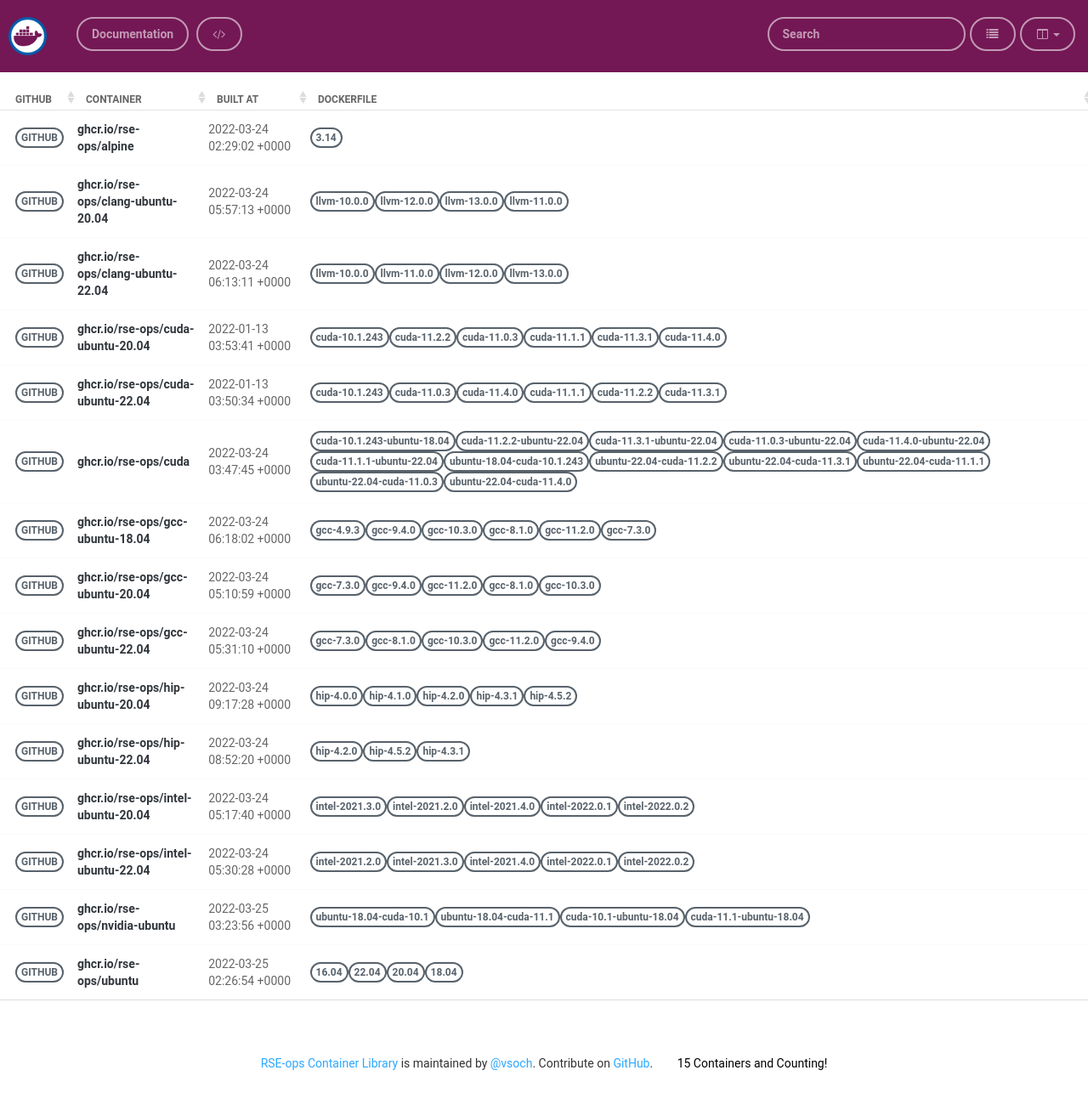
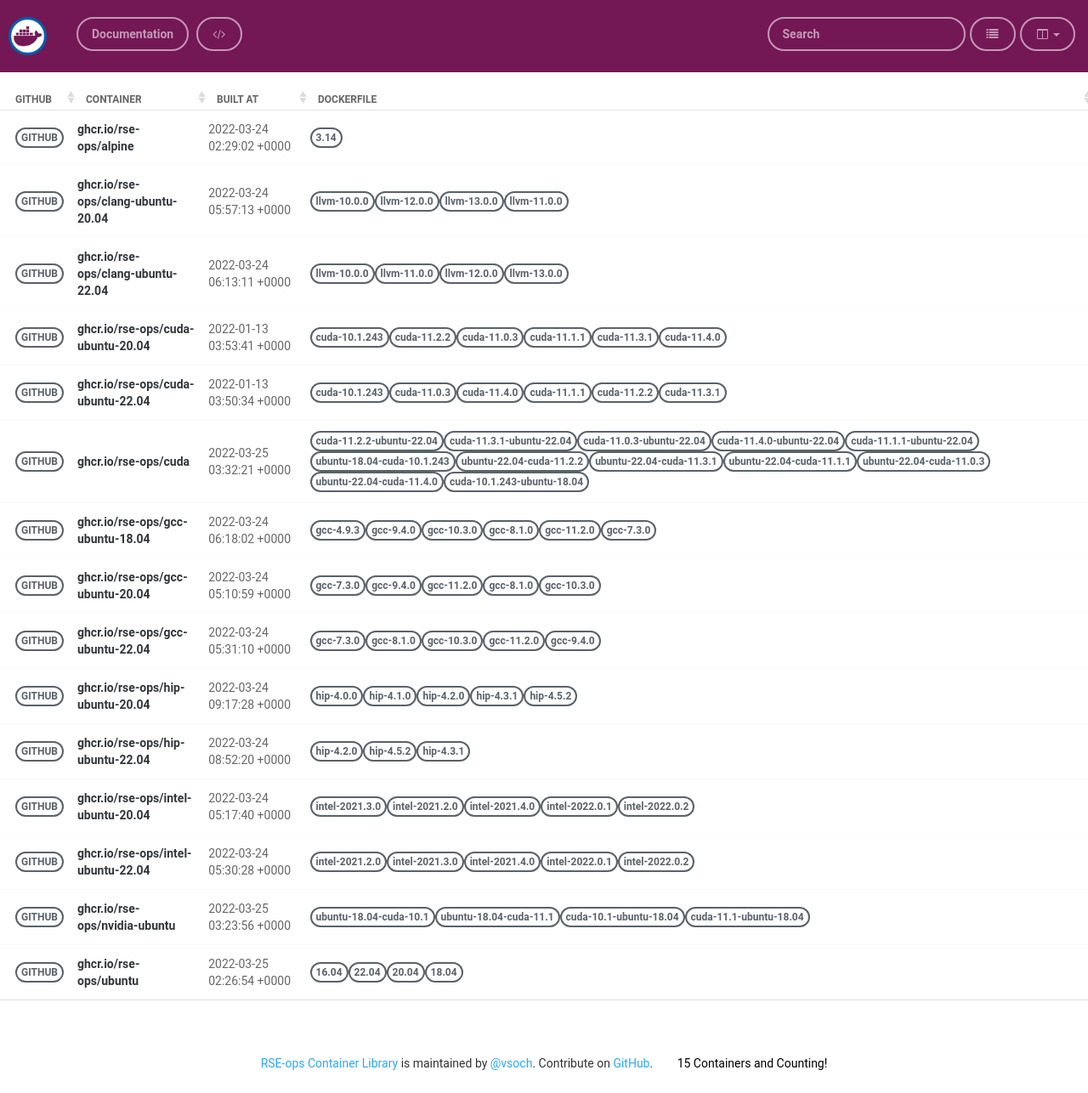
Before and after one commit to rse-ops/docker-images, a Jekyll site: the page built from pages/index.md, in a window 1280 px wide. Shown: the whole page at 85% size. Built offline with Jekyll 4.4.1, drawn with Linux system fonts in a browser that asks for light colours; nearby versions of some CDN libraries.

Commit message:
Automated push to update library 2022-03-25

```diff
--- a/_library/ghcr.io-rse-ops-cuda.md
+++ b/_library/ghcr.io-rse-ops-cuda.md
@@ -1,14 +1,11 @@
 ---
 layout: container
 name: ghcr.io/rse-ops/cuda
-updated_at: 2022-03-24 03:47:45.860814
+updated_at: 2022-03-25 03:32:21.477540
 
 
 container_url: https://github.com/orgs/rse-ops/packages/container/package/cuda
 versions:
- - tag: cuda-10.1.243-ubuntu-18.04
-   dockerfile: https://github.com/rse-ops/docker-images/blob/main/ubuntu/cuda/Dockerfile
-   manifest: https://crane.ggcr.dev/manifest/ghcr.io/rse-ops/cuda:cuda-10.1.243-ubuntu-18.04
  - tag: cuda-11.2.2-ubuntu-22.04
    dockerfile: https://github.com/rse-ops/docker-images/blob/main/ubuntu/cuda/Dockerfile
    manifest: https://crane.ggcr.dev/manifest/ghcr.io/rse-ops/cuda:cuda-11.2.2-ubuntu-22.04
```
Also changed, not shown: other parts of _library/ghcr.io-rse-ops-cuda.md (+3 -0 lines).
